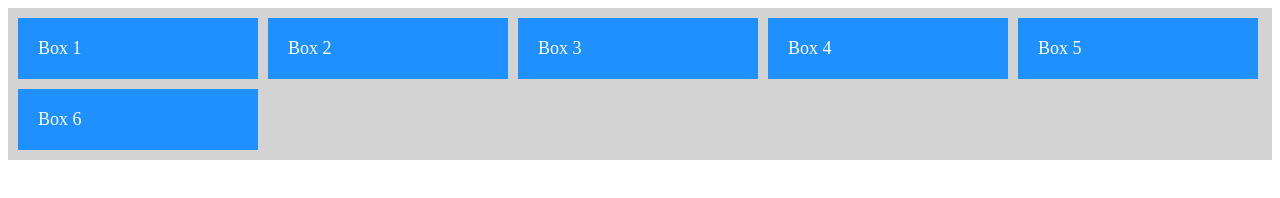
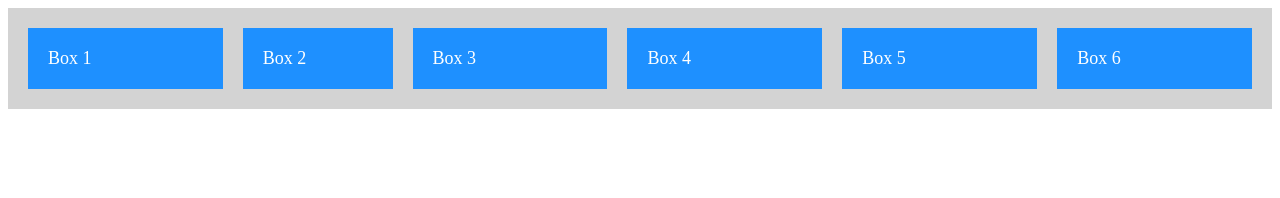
Before and after one commit to REGI-254/flexbox-lesson, a plain HTML site: page index.html in a window 1280 px wide. Drawn offline with Linux system fonts and the light colour scheme.

Commit message:
Complete growth and shrinking lesson

```diff
--- a/style.css
+++ b/style.css
@@ -3,10 +3,7 @@
   display: flex;
   background-color: lightgray;
   padding: 10px;
-  flex-wrap: wrap;
-  gap: 10px;
-  row-gap: 10px;
-  column-gap: 10px;
+
 
 }
 
@@ -14,7 +11,12 @@
   background-color: dodgerblue;
   color: white;
   padding: 20px;
+  margin:10px;
   font-size: 18px;
   width: 200px;
+  flex-shrink: 1;
+}
 
+.box:nth-child(2) {
+  flex-shrink: 2;
 }
```
